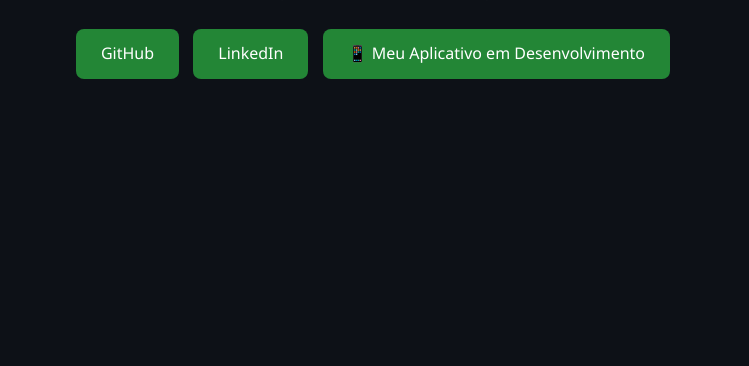
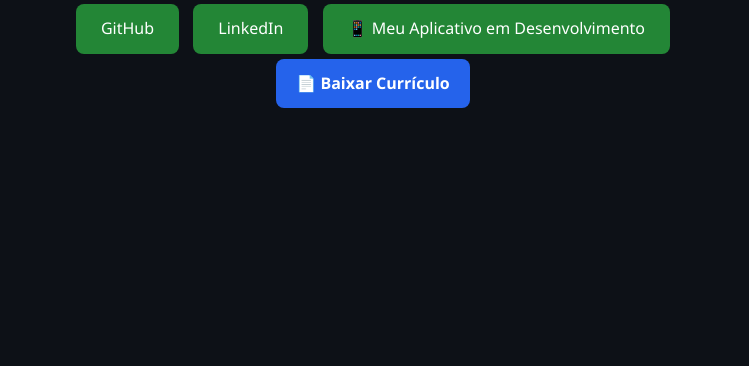
Before and after one commit to DiegoBr2024/Portif-lio, a plain HTML site: page index.html in a window 1280 px wide. Shown: the part 434-800 px from the top of the page, without its empty margins (267-1016 px from the left). Drawn offline with Linux system fonts and the light colour scheme.

Commit message:
Melhorias

```diff
--- a/index.html
+++ b/index.html
@@ -104,6 +104,21 @@ footer{
     padding:40px;
     border-top:1px solid #30363d;
 }
+.btn-curriculo {
+    display: inline-block;
+    background: #2563eb;
+    color: white;
+    padding: 12px 20px;
+    border-radius: 8px;
+    text-decoration: none;
+    font-weight: bold;
+    transition: 0.3s;
+}
+
+.btn-curriculo:hover {
+    background: #1d4ed8;
+    transform: translateY(-2px);
+}
 </style>
 </head>
 
@@ -131,6 +146,15 @@ footer{
            class="btn">
             📱 Meu Aplicativo em Desenvolvimento
         </a>
+        <br>
+        <a
+            href="Curriculo.pdf"
+            download
+            class="btn-curriculo">
+            📄 Baixar Currículo
+        </a >
+
+
     </div>
 </header>
 
```
Also changed, not shown: 1 other file.
